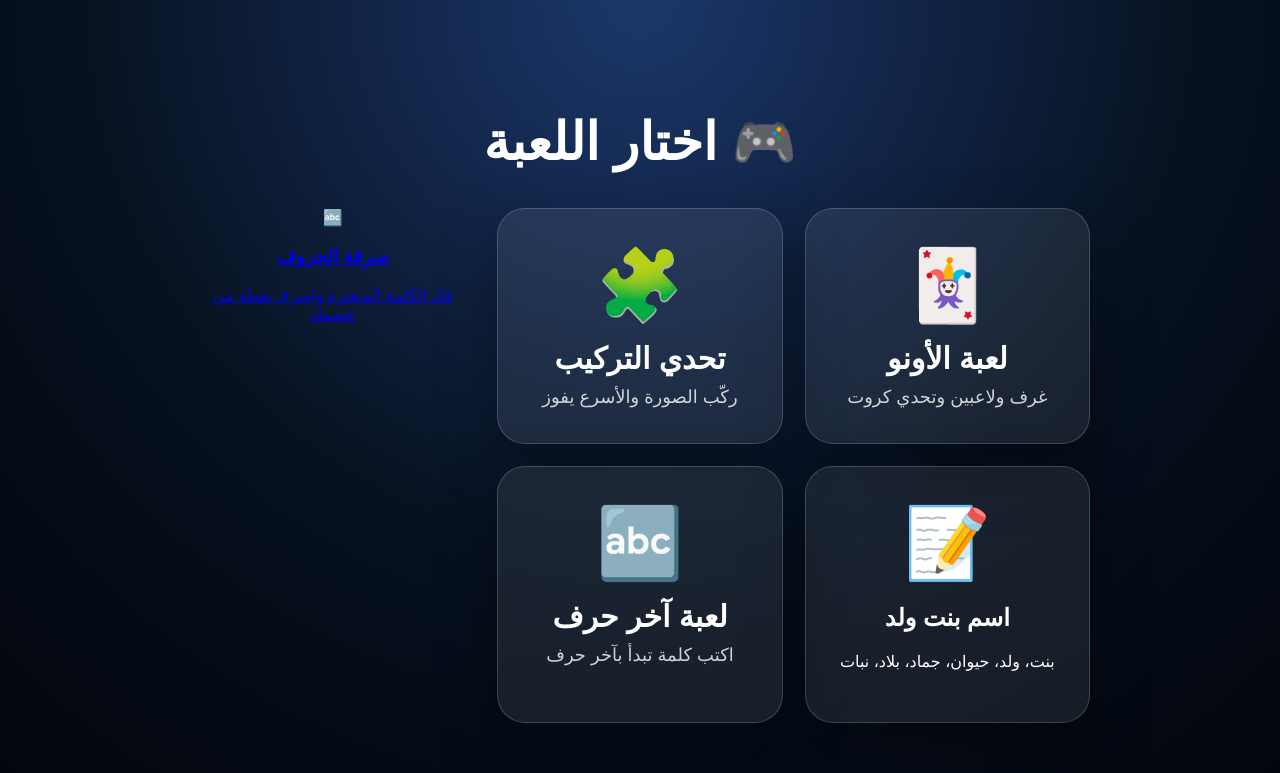
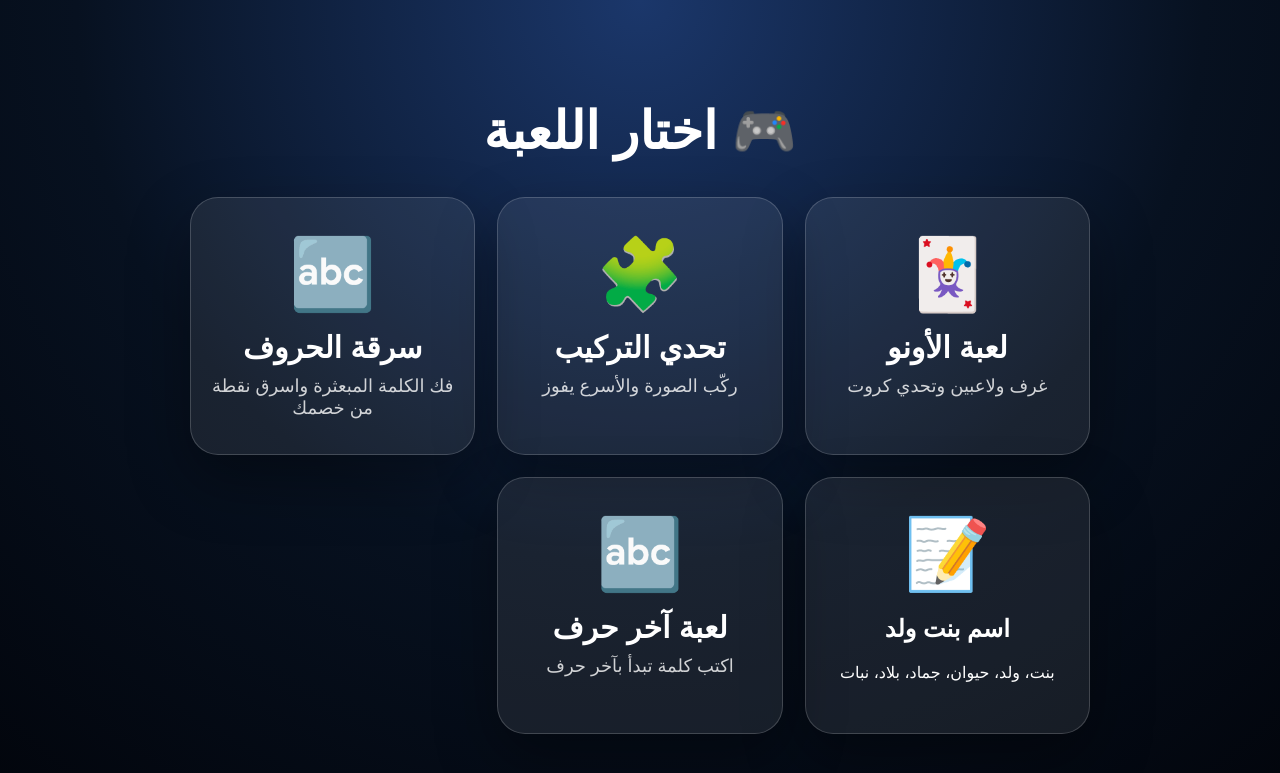
Before and after one commit to problems1975-makerabieha-cards/abieha-cards, a Flask app: page / in a window 1280 px wide. Shown: the top 773 px of the page. Run offline with Flask 3, Linux system fonts and the light colour scheme; the visitor is signed in with stand-in values (Sample User, id 1).

Commit message:
Update home.html

```diff
--- a/templates/home.html
+++ b/templates/home.html
@@ -80,10 +80,10 @@ h1{
       <div class="desc">ركّب الصورة والأسرع يفوز</div>
     </a>
 
-    <a href="/scramble" class="game-card">
-      <div class="game-icon">🔤</div>
-      <h3>سرقة الحروف</h3>
-      <p>فك الكلمة المبعثرة واسرق نقطة من خصمك</p>
+    <a class="card" href="/scramble">
+      <div class="icon">🔤</div>
+      <div class="title">سرقة الحروف</div>
+      <div class="desc">فك الكلمة المبعثرة واسرق نقطة من خصمك</div>
     </a>
 
     <a class="card" href="/categories">
```
